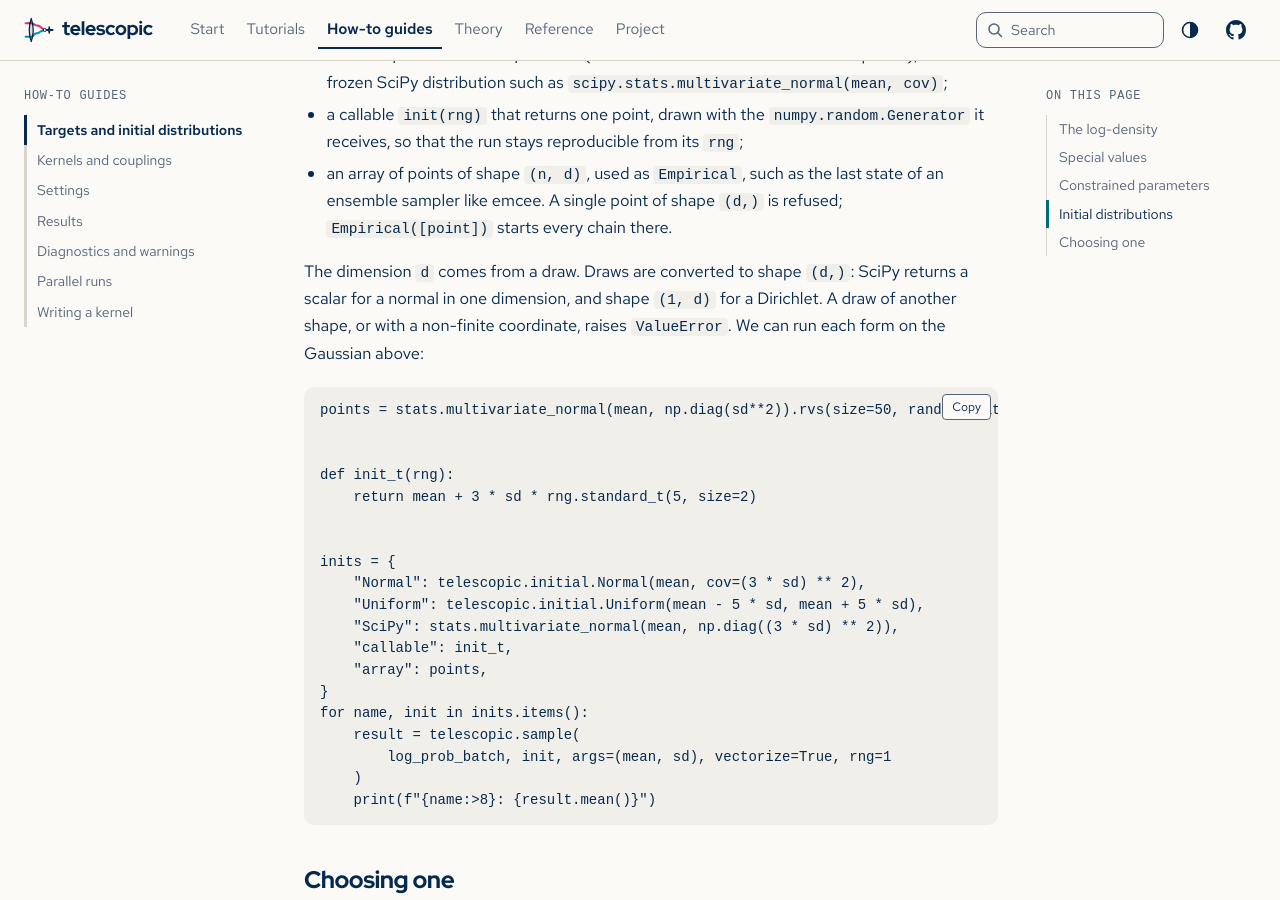
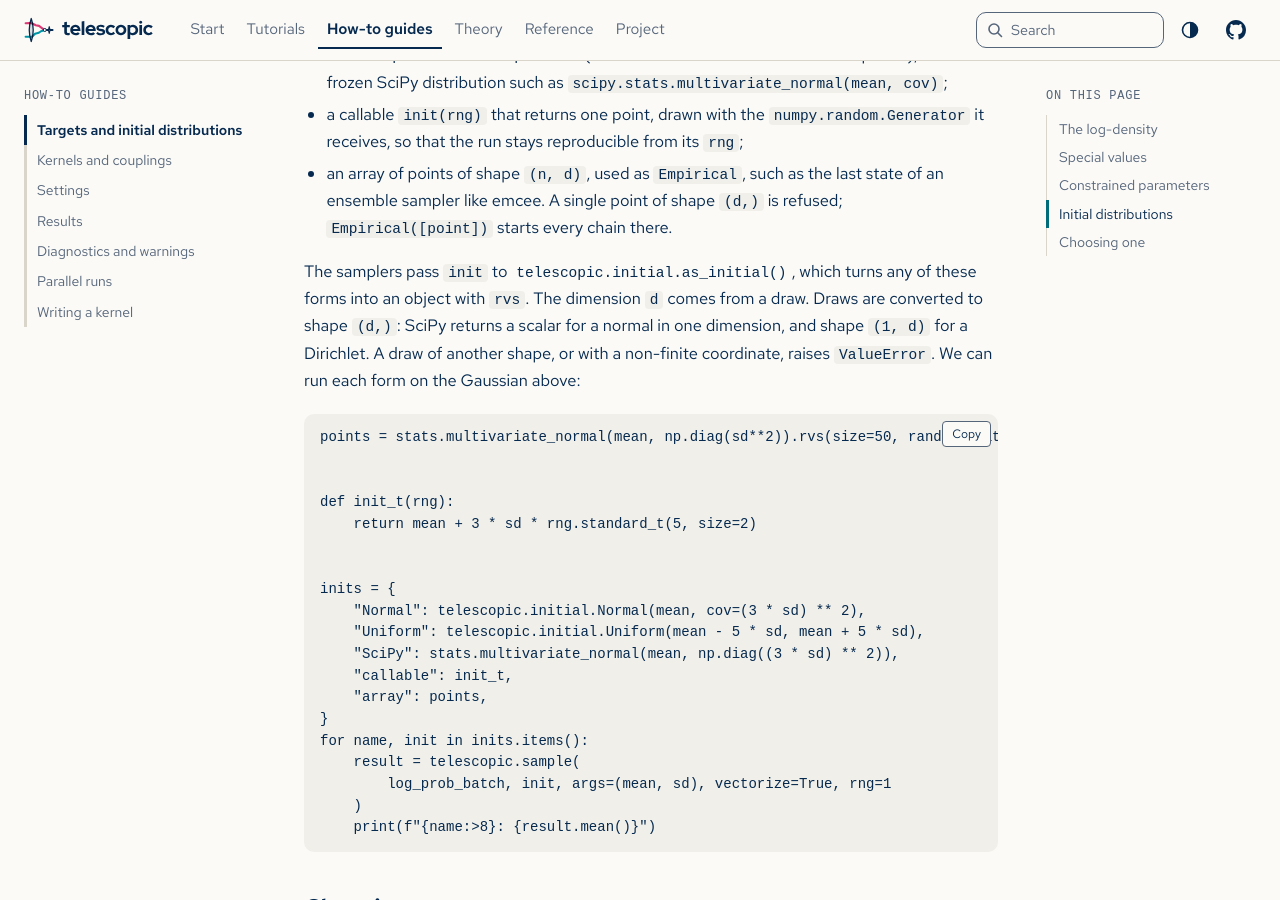
Before and after one commit to joshspeagle/telescopic, a Sphinx documentation site: the page built from docs/guide/targets.md, in a window 1280 px wide and 900 px high, scrolled down 4039 px. Built offline with Sphinx 7.4.7, drawn with Linux system fonts in a browser that asks for light colours; some web fonts are replaced.

Commit message:
Link initial.as_initial from the targets guide
No page outside the API reference named the function that reads init
(#85, item 22).

Co-Authored-By: Claude Fable 5.2 <noreply@anthropic.com>
Claude-Session: https://claude.ai/code/session_01JkqiRme7m1GkuqNnbDowQy

```diff
--- a/docs/guide/targets.md
+++ b/docs/guide/targets.md
@@ -188,7 +188,8 @@ the initial distribution $\pi_0$, with its own random stream. `init` can be:
   an ensemble sampler like emcee. A single point of shape `(d,)` is refused;
   `Empirical([point])` starts every chain there.
 
-The dimension `d` comes from a draw. Draws are converted to shape `(d,)`: SciPy returns
+The samplers pass `init` to {func}`telescopic.initial.as_initial`, which turns any of
+these forms into an object with `rvs`. The dimension `d` comes from a draw. Draws are converted to shape `(d,)`: SciPy returns
 a scalar for a normal in one dimension, and shape `(1, d)` for a Dirichlet. A draw of
 another shape, or with a non-finite coordinate, raises `ValueError`. We can run each form on the Gaussian above:
 
```
Also changed, not shown: CHANGELOG.md (+1 -0 lines).
